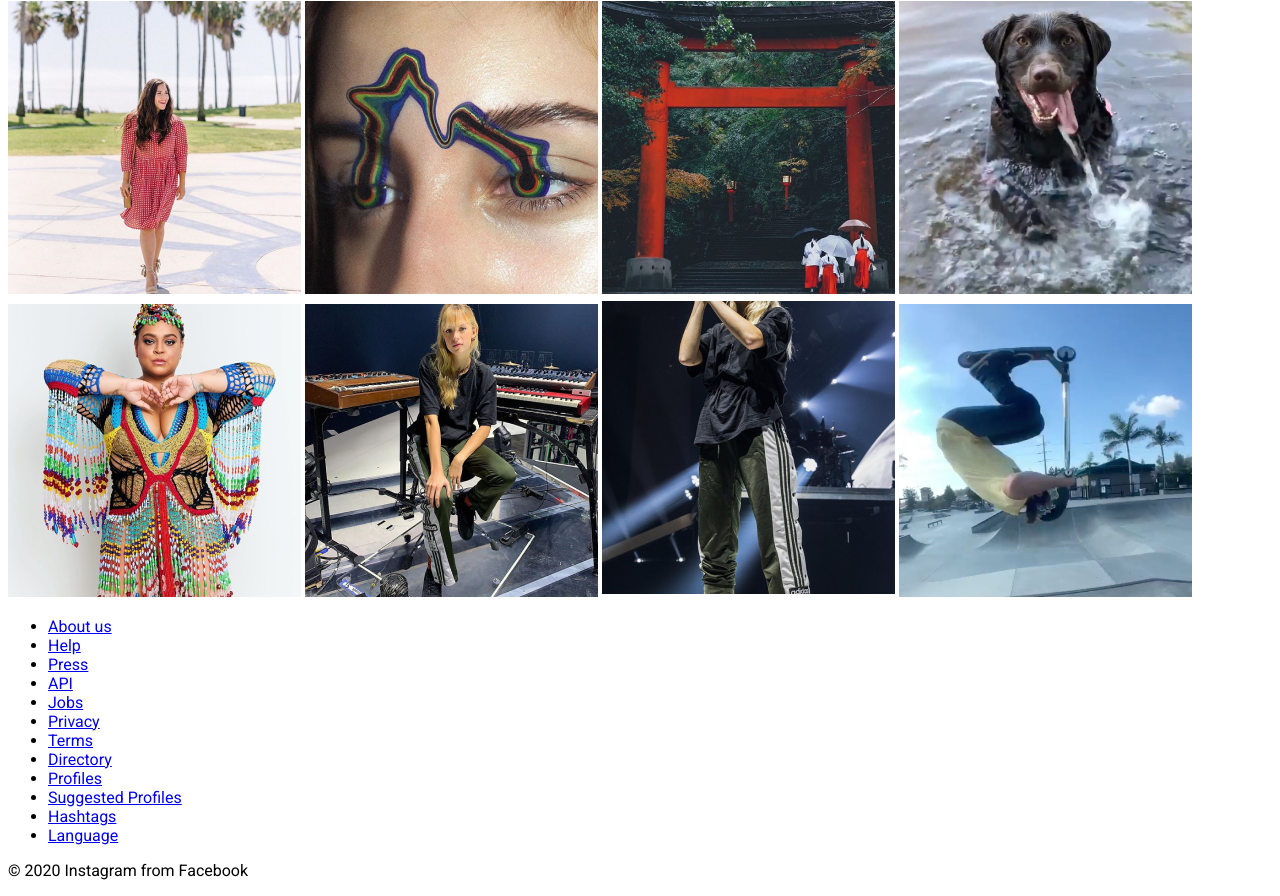
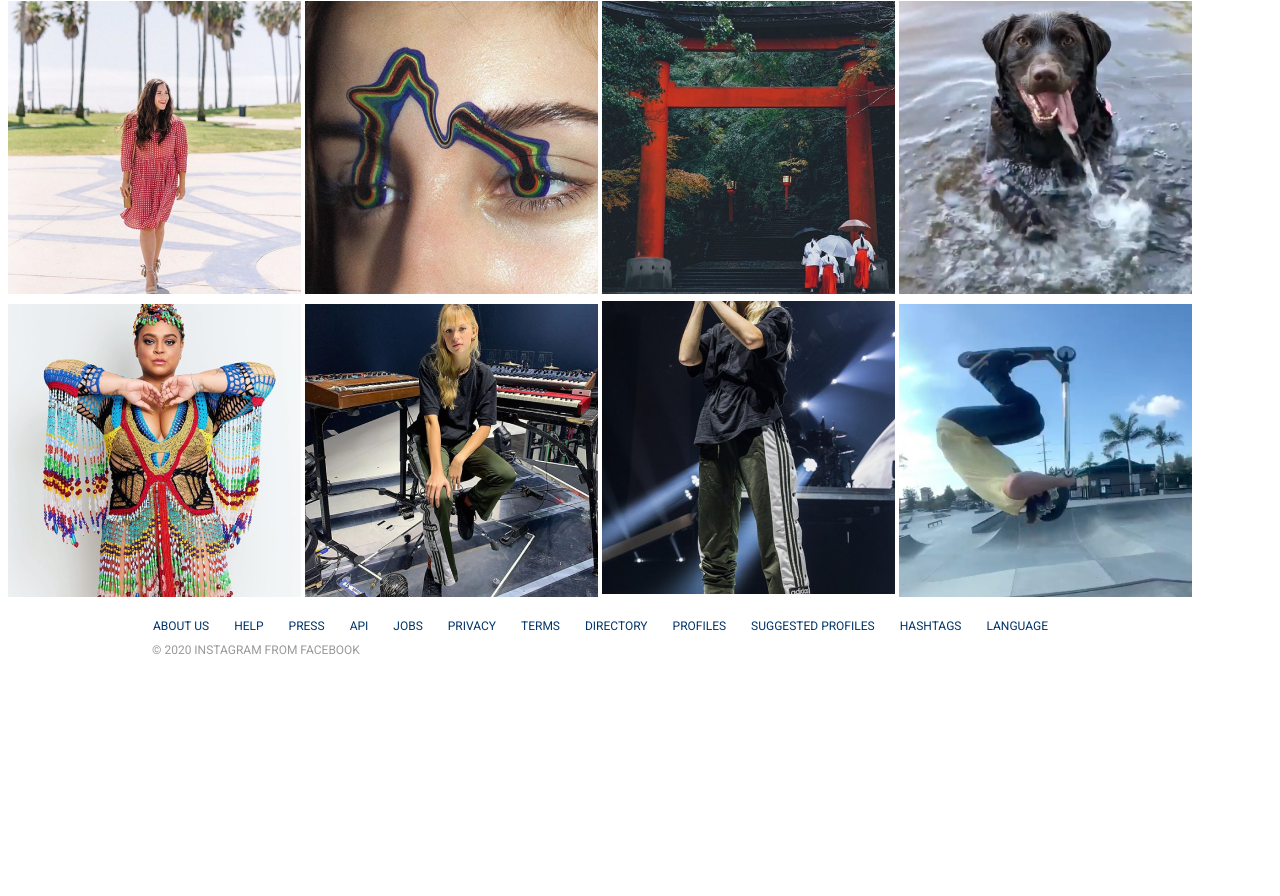
Before and after one commit to WilberC/instagram-clone, a plain HTML site: page index.html in a window 1280 px wide. Shown: the part 1480-2376 px from the top of the page. After the commit the page ends 2169 px from the top, so only its background shows below. Drawn offline with Linux system fonts and the light colour scheme.

Commit message:
Update main footer

```diff
--- a/styles/main-footer.css
+++ b/styles/main-footer.css
@@ -1 +1,31 @@
 /* Main Footer */
+.footer-more-options {
+  display: flex;
+  margin-left: 80px;
+}
+.footer-more-options li {
+  margin-left: 25px;
+  font-family: Roboto;
+  font-style: normal;
+  font-weight: normal;
+  font-size: 12px;
+  line-height: 18px;
+  text-transform: uppercase;
+  list-style-type: none;
+}
+.footer-more-options li a {
+  text-decoration-line: none;
+  color: #003569;
+}
+.brand-sign {
+  font-family: Roboto;
+  font-style: normal;
+  font-weight: normal;
+  font-size: 12px;
+  line-height: 18px;
+  text-transform: uppercase;
+  color: #999999;
+  margin-left: 144px;
+  margin-top: -10px;
+  margin-bottom: 30px;
+}
```
